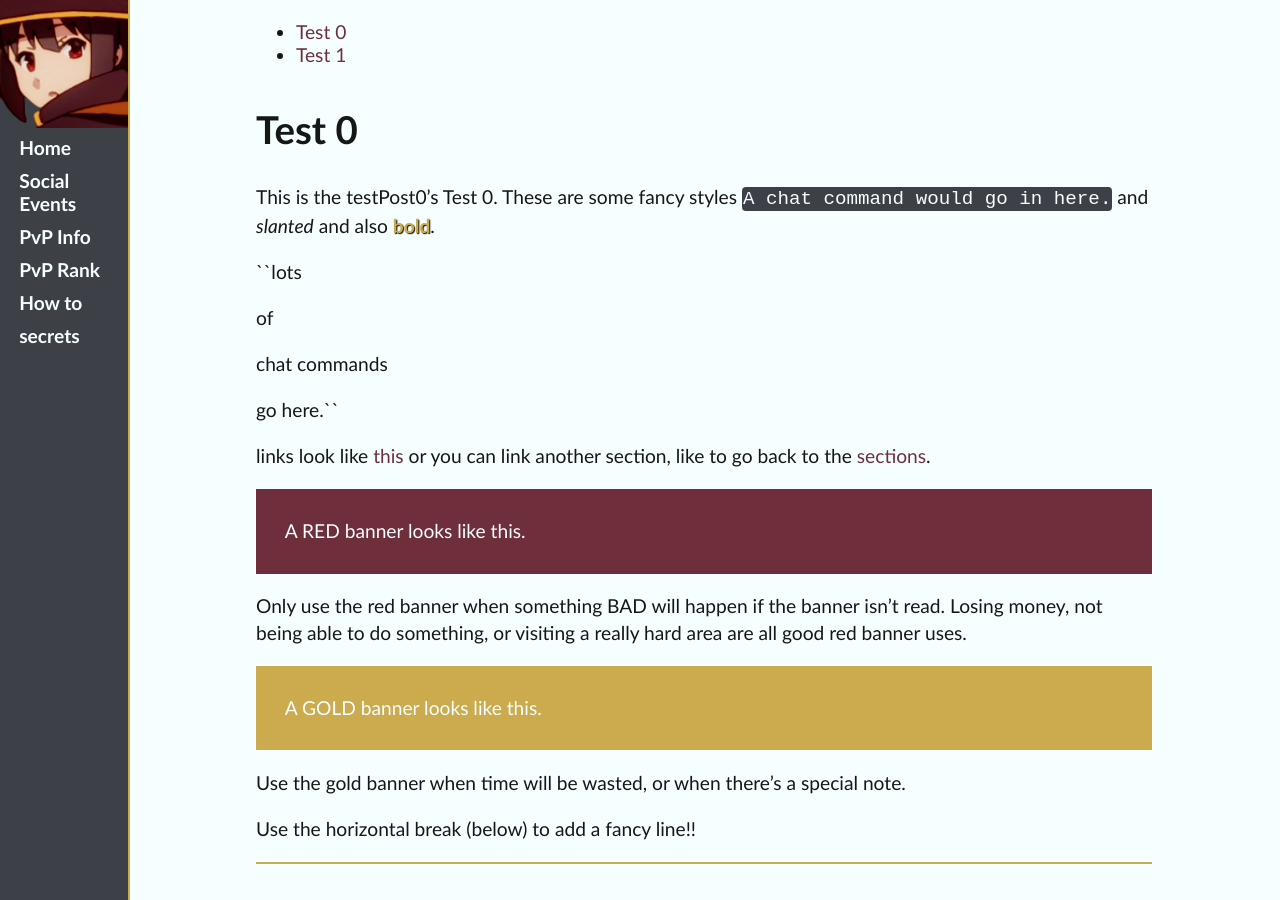
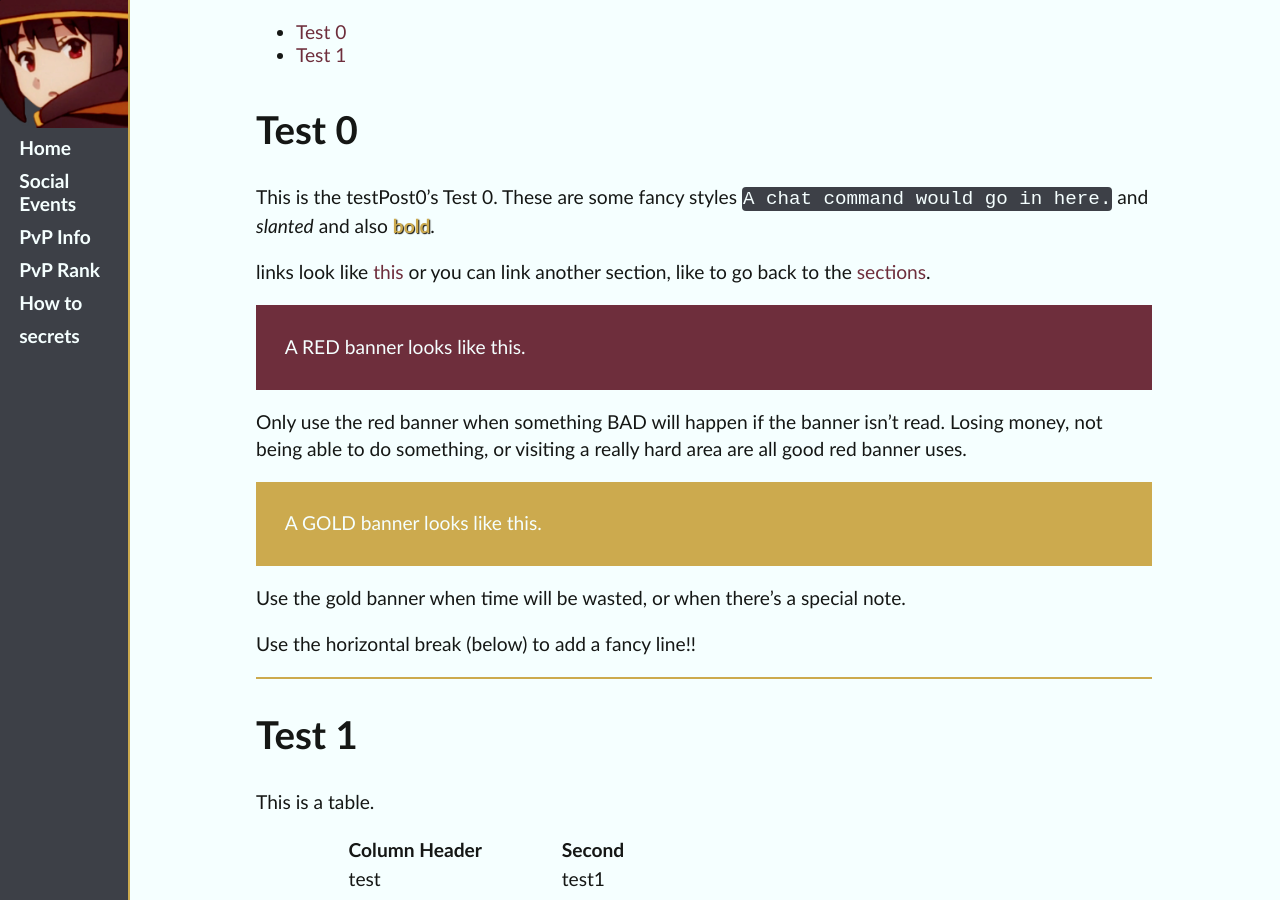
Before and after one commit to ideonella/ideonella.github.io, a Jekyll site: the page built from _posts/2021-05-03-sample-post.md, in a window 1280 px wide and 900 px high, scrolled down 403 px. Built offline with Jekyll 4.4.1, drawn with Linux system fonts in a browser that asks for light colours.

Commit message:
Update 2021-05-03-sample-post.md

```diff
--- a/_posts/2021-05-03-sample-post.md
+++ b/_posts/2021-05-03-sample-post.md
@@ -15,14 +15,6 @@ Your Title and Description will automatically be posted here. Sections should be
 ## Test 0 {#test-0}
 
 This is the testPost0's Test 0. These are some fancy styles `A chat command would go in here.` and *slanted* and also **bold**.
-
-``lots
-
-of
-
-chat commands
-
-go here.``
 
 links look like [this](https://magicgirls.us) or you can link another section, like to go back to the [sections](#sections).
 
```
